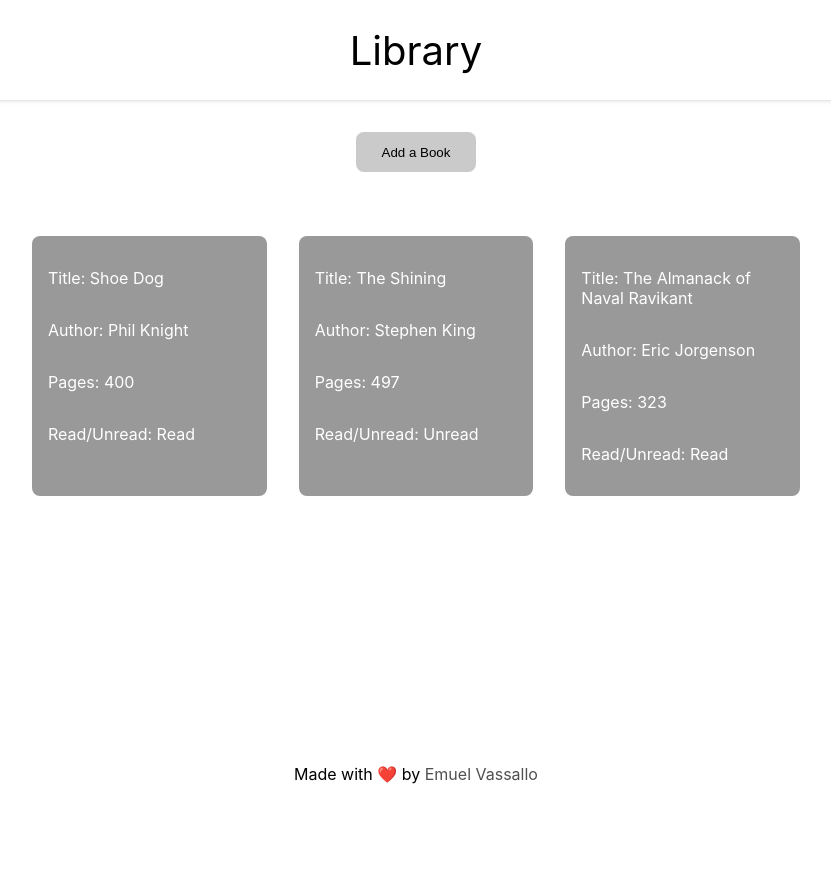
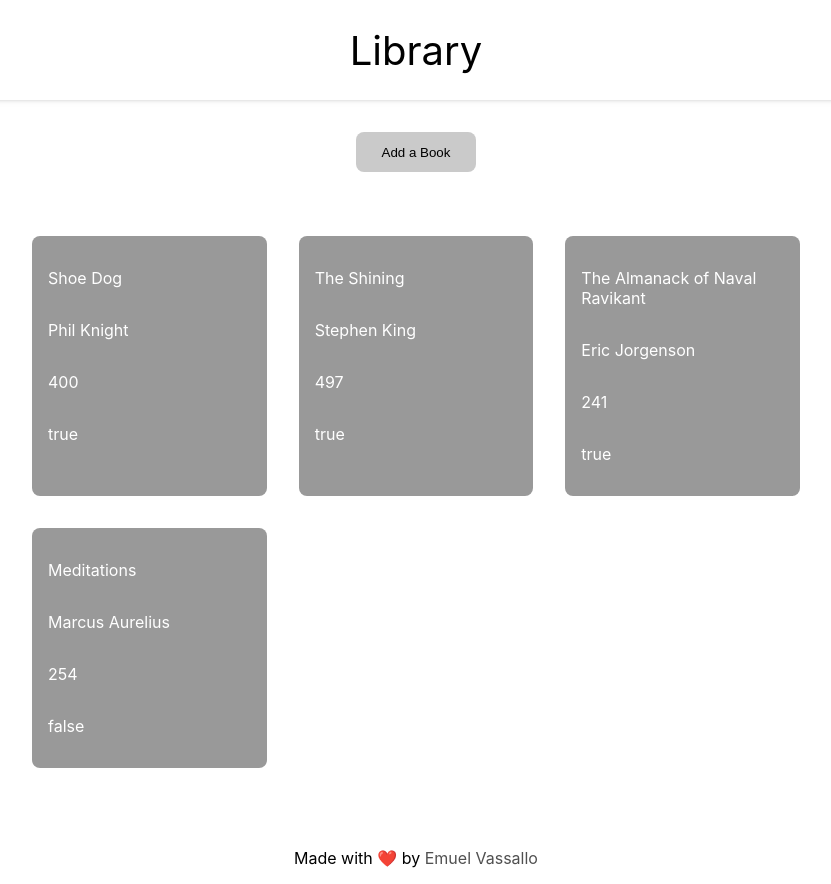
Before and after one commit to emuel-vassallo/library, a plain HTML site: page index.html in a window 1280 px wide. Shown: the whole page, without its empty margins (224-1055 px from the left). Before the commit the page ends 800 px from the top, so only its background shows below. Drawn offline with Linux system fonts and the light colour scheme.

Commit message:
add book to grid after filling prompts

```diff
--- a/index.html
+++ b/index.html
@@ -13,28 +13,7 @@
     <header>Library</header>
     <main>
       <button class="add-book">Add a Book</button>
-      <div class="book-grid">
-        <div class="book-card">
-          <p>Title: <span id="book-title">Shoe Dog</span></p>
-          <p>Author: <span id="book-author">Phil Knight</span></p>
-          <p>Pages: <span id="book-pages-number">400</span></p>
-          <p>Read/Unread: <span id="book-read-status">Read</span></p>
-        </div>
-        <div class="book-card">
-          <p>Title: <span id="book-title">The Shining</span></p>
-          <p>Author: <span id="book-author">Stephen King</span></p>
-          <p>Pages: <span id="book-pages-number">497</span></p>
-          <p>Read/Unread: <span id="book-read-status">Unread</span></p>
-        </div>
-        <div class="book-card">
-          <p>
-            Title: <span id="book-title">The Almanack of Naval Ravikant</span>
-          </p>
-          <p>Author: <span id="book-author">Eric Jorgenson</span></p>
-          <p>Pages: <span id="book-pages-number">323</span></p>
-          <p>Read/Unread: <span id="book-read-status">Read</span></p>
-        </div>
-      </div>
+      <div class="book-grid"></div>
     </main>
     <footer>
       <p>
--- a/script.js
+++ b/script.js
@@ -18,8 +18,40 @@ const getBookInfoInput = () => {
 
 const addBookToLibrary = (title, author, pages, isRead) => {
   const newBook = new Book(title, author, pages, isRead);
-  library.push(newBook);
+  library = [...library, newBook];
   console.table(library);
+};
+
+// TODO: Make this function cleaner and more efficient.
+const displayBooks = () => {
+  const bookGrid = document.querySelector('.book-grid');
+
+  while (bookGrid.firstChild) {
+    bookGrid.removeChild(bookGrid.firstChild);
+  }
+
+  library.forEach((book) => {
+    const titleTag = document.createElement('p');
+    const authorTag = document.createElement('p');
+    const pagesTag = document.createElement('p');
+    const isReadTag = document.createElement('p');
+
+    const bookDiv = document.createElement('div');
+
+    titleTag.textContent = book.title;
+    authorTag.textContent = book.author;
+    pagesTag.textContent = book.pages;
+    isReadTag.textContent = book.isRead;
+
+    bookDiv.classList.add('book-card');
+
+    bookDiv.append(titleTag);
+    bookDiv.append(authorTag);
+    bookDiv.append(pagesTag);
+    bookDiv.append(isReadTag);
+
+    bookGrid.append(bookDiv);
+  });
 };
 
 const addBookButton = document.querySelector('.add-book');
@@ -27,9 +59,17 @@ const addBookButton = document.querySelector('.add-book');
 addBookButton.addEventListener('click', () => {
   const newBookInfo = getBookInfoInput();
   addBookToLibrary(
-    newBookInfo['title'],
-    newBookInfo['author'],
-    newBookInfo['pages'],
-    newBookInfo['isRead']
+    newBookInfo.title,
+    newBookInfo.author,
+    newBookInfo.pages,
+    newBookInfo.isRead
   );
+  displayBooks();
 });
+
+addBookToLibrary('Shoe Dog', 'Phil Knight', 400, true);
+addBookToLibrary('The Shining', 'Stephen King', 497, true);
+addBookToLibrary('The Almanack of Naval Ravikant', 'Eric Jorgenson', 241, true);
+addBookToLibrary('Meditations', 'Marcus Aurelius', 254, false);
+
+displayBooks();
--- a/style.css
+++ b/style.css
@@ -43,7 +43,10 @@ main {
 
 .book-grid {
   display: grid;
+  grid-template-rows: auto;
   grid-template-columns: repeat(auto-fit, minmax(180px, 1fr));
+  grid-auto-rows: auto;
+  grid-auto-columns: auto;
   gap: 32px;
   min-width: 50vw;
   max-width: 60vw;
```
